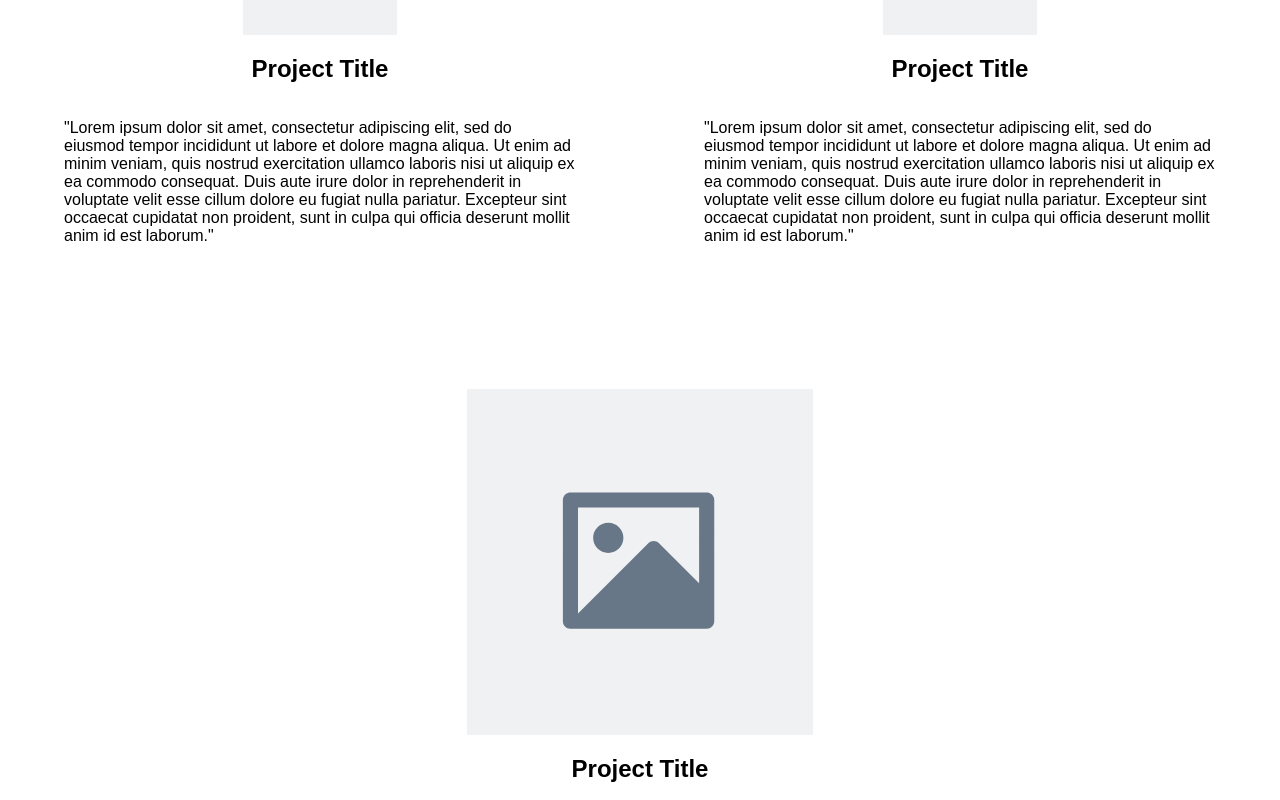
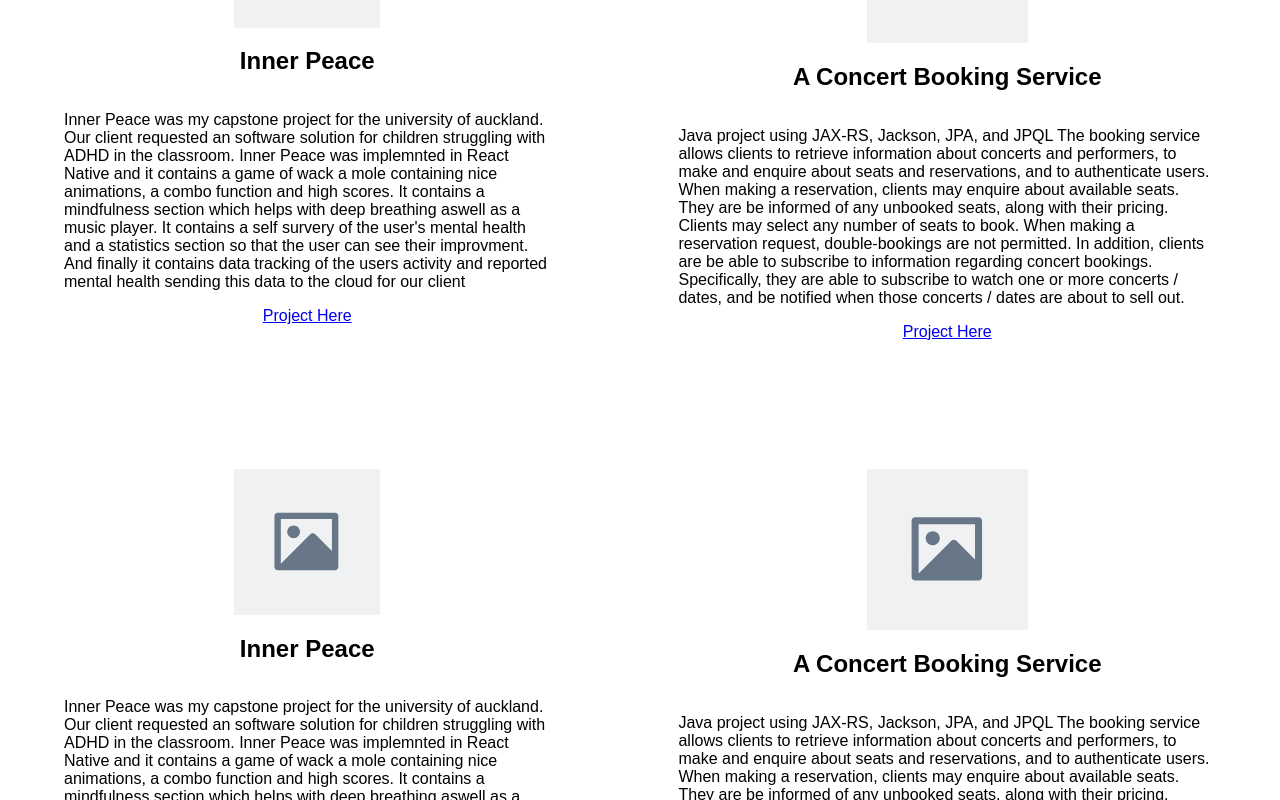
Before and after one commit to PeymonA/portfolio, a React (Vite) app in the folder portfolio/: page / in a window 1280 px wide. Shown: the part 520-1320 px from the top of the page. Built offline with nearby package versions, Linux system fonts and the light colour scheme.

Commit message:
added projects

```diff
--- a/portfolio/src/App.jsx
+++ b/portfolio/src/App.jsx
@@ -3,6 +3,49 @@ import './index.css'
 
 import Button from './components/button'
 import Project from './components/Project'
+
+const projects = new Map([
+  ['Inner Peace', [
+    "Inner Peace was my capstone project for the university of auckland. Our client requested an software solution for children struggling with ADHD in the classroom. Inner Peace was implemnted in React Native and it contains a game of wack a mole containing nice animations, a combo function and high scores. It contains a mindfulness section which helps with deep breathing aswell as a music player. It contains a self survery of the user's mental health and a statistics section so that the user can see their improvment. And finally it contains data tracking of the users activity and reported mental health sending this data to the cloud for our client",
+    "https://drive.google.com/file/d/17IZptk32Q9TpkUMUyI05OjCqIccJqAg6/view"
+  ]],
+
+  ['A Concert Booking Service', [
+    "Java project using JAX-RS, Jackson, JPA, and JPQL The booking service allows clients to retrieve information about concerts and performers, to make and enquire about seats and reservations, and to authenticate users. When making a reservation, clients may enquire about available seats. They are be informed of any unbooked seats, along with their pricing. Clients may select any number of seats to book. When making a reservation request, double-bookings are not permitted. In addition, clients are be able to subscribe to information regarding concert bookings. Specifically, they are able to subscribe to watch one or more concerts / dates, and be notified when those concerts / dates are about to sell out.",
+    "https://drive.google.com/drive/folders/1glyuLXdmbdr_7rxMReqsL-yurJZSmyzj"
+  ]],
+
+  ['Server Side for Ako Maori', [
+    "A set of APIs created on C# which runs on .NET 7 for my web application 'Ako Maori' Ako Maori is a online shopping application and also a language learning application",
+    "https://github.com/PeymonA/akomaori-web-app-server-side"
+  ]],
+
+  ['Client Side for Ako Maori', [
+    "The front-end html, CSS and javascript for my web application 'Ako Maori'",
+    "https://github.com/PeymonA/akomaori-web-app-client-side"
+  ]],
+
+  ['Convolution program', [
+    "A python program to implement a 2D convolution. In this program, 1024x1024 data and 5x5 filters are read from the files. After the completion of the calculation, the results matrix (1024x1024) is written into a file.",
+    "https://github.com/PeymonA/convolution_program"
+  ]],
+
+  ['Threads, forks and locks', [
+    "A C program that demonstrates how you can safely use the same resource in different system-wide processes. uses the pthread_atfork function to set up functions which acquire the lock , before the fork and release it after the fork (in both the parent and child processes).",
+    "https://github.com/PeymonA/threads-forks-and-locks-in-c"
+  ]],
+
+  ['Music Web Application', [
+    "I created this Music Web Application with a partner. We designed and built a Web application that lets users interact with a collection of soundtracks. We started with creating our domain model, turning it into a web application by following a series of functional and Non-functional requirements for our web application. Finally, we extended the application such that instead of a memory repository, it uses a SQLite database to persist data",
+    "https://github.com/PeymonA/Music-Web-App"
+  ]],
+
+  ['Bouncing Program', [
+    "The Bouncing Program is a Java program which animates user selected shapes bouncing off the screem. The project involves working with design patterns and Java's Swing API. The Bouncing Program is a model/view application that presents two views of a list of bouncing shapes in the program. Such applications are commonplace and introduce the need for views to be mutually consistent and synchronised with a data structure whose state changes at run-time.",
+    "https://github.com/PeymonA/A_Bouncing_Program"
+  ]]
+
+]);
 
 function App() {
 
@@ -22,11 +65,12 @@ function App() {
 
       <div className='body'>
         <div className='section'>
-          <Project/>
-          <Project/>
+          <Project title='Inner Peace' description={projects.get('Inner Peace').at(0)} link={projects.get('Inner Peace').at(1)}/>
+          <Project title='A Concert Booking Service' description={projects.get('A Concert Booking Service').at(0)} link={projects.get('A Concert Booking Service').at(1)}/>
         </div>
-        <div>
-          <Project/>
+        <div className='section'>
+          <Project title='Inner Peace' description={projects.get('Inner Peace').at(0)} link={projects.get('Inner Peace').at(1)}/>
+          <Project title='A Concert Booking Service' description={projects.get('A Concert Booking Service').at(0)} link={projects.get('A Concert Booking Service').at(1)}/>
         </div>
       </div>
 
--- a/portfolio/src/components/Project.jsx
+++ b/portfolio/src/components/Project.jsx
@@ -1,14 +1,16 @@
 import '../styles/Project.css'
 
-function Project() {
+function Project(props) {
     return (
         <div className='project'>
             <img src='./placeholder.svg' alt='project_photo'
                 style={{width:"30%"}}/>
 
-            <h2>Project Title</h2>
+            <h2>{props.title}</h2>
 
-            <p>"Lorem ipsum dolor sit amet, consectetur adipiscing elit, sed do eiusmod tempor incididunt ut labore et dolore magna aliqua. Ut enim ad minim veniam, quis nostrud exercitation ullamco laboris nisi ut aliquip ex ea commodo consequat. Duis aute irure dolor in reprehenderit in voluptate velit esse cillum dolore eu fugiat nulla pariatur. Excepteur sint occaecat cupidatat non proident, sunt in culpa qui officia deserunt mollit anim id est laborum."</p>
+            <p>{props.description}</p>
+
+            <a href={props.link}>Project Here</a>
         </div>
 
     );
```
